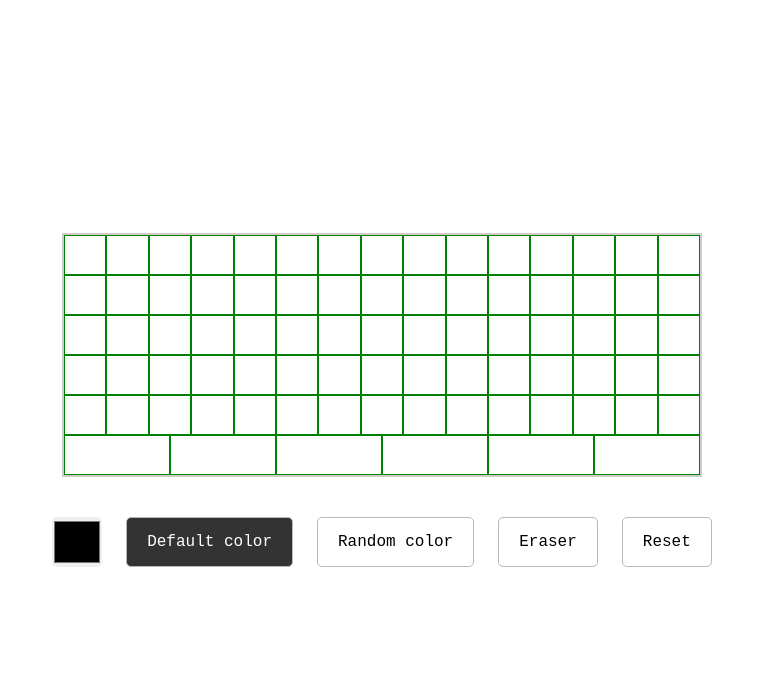
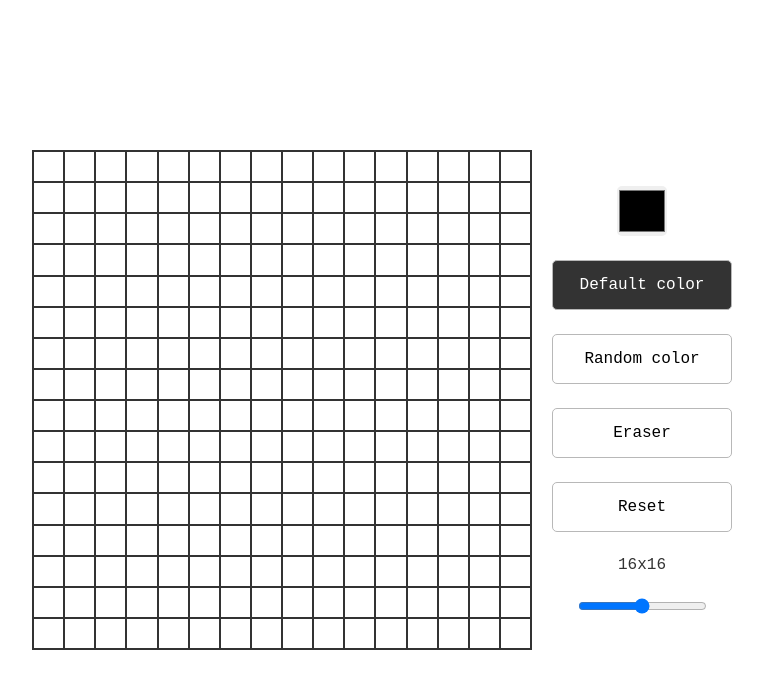
Before and after one commit to mabdiosman/Etch-a-sketch, a plain HTML site: page index.html in a window 1280 px wide. Shown: the whole page, without its empty margins (258-1021 px from the left). Drawn offline with Linux system fonts and the light colour scheme.

Commit message:
complete

```diff
--- a/index.html
+++ b/index.html
@@ -6,15 +6,17 @@
     <link rel="stylesheet" href="style.css" />
     <title>Etch a sketch</title>
   </head>
-  <body>
-    <div class="container">
-      <div class="grid"></div>
-      <div class="options">
+  <body class="flex">
+    <div class="container flex">
+      <div class="grid-container flex"></div>
+      <div class="options flex">
         <input type="color" name="" id="color" />
         <button class="default" id="active">Default color</button>
         <button class="random">Random color</button>
         <button class="eraser">Eraser</button>
         <button class="reset">Reset</button>
+        <label for="size">16x16</label>
+        <input type="range" name="size" id="size" min="4" max="64" />
       </div>
     </div>
     <script src="./index.js"></script>
--- a/index.js
+++ b/index.js
@@ -1,18 +1,63 @@
-const grid = document.querySelector(".grid");
+const grid = document.querySelector(".grid-container");
 const colorInput = document.querySelector("input[type=color]");
 const buttons = document.querySelectorAll("button");
+let gridNumber = 16;
+let row;
+function createGrid(size) {
+  grid.innerHTML = "";
+  for (let i = 0; i < size; i++) {
+    row = document.createElement("div");
+    row.classList.add("row");
+    row.setAttribute("draggable", "false");
+    grid.appendChild(row);
+    for (let j = 0; j < size; j++) {
+      box = document.createElement("div");
+      box.classList.add("box");
+      box.setAttribute("draggable", "false");
+      row.appendChild(box);
+    }
+  }
 
-let createdEl;
-for (let i = 0; i <= 80; i++) {
-  createdEl = document.createElement("div");
-  createdEl.classList.add("box");
-  createdEl.style.minWidth = "40px";
-  createdEl.style.minHeight = "40px";
-  grid.appendChild(createdEl);
+  const boxes = document.querySelectorAll(".box");
+
+  boxes.forEach((box) => {
+    box.addEventListener("mouseover", (e) => {
+      if (mode === "default") {
+        box.style.backgroundColor = "#333";
+      } else if (mode === "random") {
+        box.style.backgroundColor = `rgb(${randomRgb().join(",")})`;
+      } else if (mode === "eraser") {
+        box.style.backgroundColor = "#fff";
+      } else if (mode === "color") {
+        box.style.backgroundColor = inputVal;
+      }
+    });
+  });
 }
 
+createGrid(gridNumber);
+
+// Resize grid
+const sizeInput = document.querySelector("input[type=range]");
+const sizeInputLabel = document.querySelector("label");
+sizeInput.value = size;
+sizeInput.addEventListener("input", () => {
+  sizeInputLabel.textContent = `${sizeInput.value}x${sizeInput.value}`;
+});
+
+sizeInput.addEventListener("change", () => {
+  createGrid(sizeInput.value);
+});
+
 let mode = "default";
+let mouseDown;
+grid.addEventListener("mousedown", () => {
+  mouseDown = true;
+});
 
+grid.addEventListener("mouseup", () => {
+  mouseDown = false;
+});
 buttons.forEach((button) => {
   button.addEventListener("click", (e) => {
     const activeButton = document.querySelector("button#active");
@@ -37,22 +82,6 @@ colorInput.addEventListener("input", (e) => {
   mode = "color";
 });
 
-const boxes = document.querySelectorAll(".box");
-
-boxes.forEach((box) => {
-  box.addEventListener("mouseover", (e) => {
-    if (mode === "default") {
-      box.style.backgroundColor = "#333";
-    } else if (mode === "random") {
-      box.style.backgroundColor = `rgb(${randomRgb().join(",")})`;
-    } else if (mode === "eraser") {
-      box.style.backgroundColor = "#fff";
-    } else if (mode === "color") {
-      box.style.backgroundColor = inputVal;
-    }
-  });
-});
-
 function randomInteger(num) {
   return Math.floor(Math.random() * num);
 }
@@ -65,5 +94,6 @@ function randomRgb() {
 }
 
 function resetBoxBg() {
-  boxes.forEach((box) => (box.style.backgroundColor = "transparent"));
+  const boxes = document.querySelectorAll(".box");
+  boxes.forEach((box) => (box.style.backgroundColor = ""));
 }
--- a/style.css
+++ b/style.css
@@ -2,6 +2,11 @@
   margin: 0;
   padding: 0;
   box-sizing: border-box;
+  transition: all 0.2s;
+}
+
+.flex {
+  display: flex;
 }
 
 body {
@@ -9,35 +14,44 @@ body {
   font-family: monospace;
   font-size: 16px;
   font-weight: 500;
+  color: #333;
+  padding: 20px;
+  flex-direction: column;
 }
 body,
-.container {
+.container,
+.options {
   justify-content: center;
   align-items: center;
+}
+
+.container {
+  gap: 20px;
+}
+
+.grid-container {
+  user-select: none;
+  width: 500px;
+  height: 500px;
+  flex-wrap: wrap;
+  border: 1px solid #333;
+  flex-direction: column;
+}
+
+.row {
+  flex-grow: 1;
   display: flex;
 }
 
-.container {
-  gap: 40px;
-  flex-direction: column;
-}
-
-.grid {
-  max-width: 640px;
-  display: flex;
-  flex-wrap: wrap;
-  border: 2px solid #ccc;
-}
-
 .box {
-  border: 1px solid green;
   flex: 1;
+  border: 0.5px solid #333;
   cursor: cell;
 }
 
 .options {
-  display: flex;
-  justify-content: center;
+  flex-direction: column;
+  flex-wrap: wrap;
   gap: 24px;
 }
 
@@ -52,24 +66,33 @@ input[type="color"] {
 }
 
 input[type="color"] {
-  height: auto;
+  min-height: 50px;
 }
 
 button {
+  min-width: 180px;
   padding: 15px 20px;
   background: transparent;
   border: 1px solid #b8b8b8;
   &:hover {
     background-color: #b8b8b8;
   }
-
   &:focus {
     background-color: #333;
     color: white;
   }
 }
-
 button#active {
   background-color: #333;
   color: #fff;
 }
+
+@media (max-width: 700px) {
+  .container {
+    flex-direction: column-reverse;
+  }
+  .grid-container {
+    width: 300px;
+    height: 300px;
+  }
+}
```
